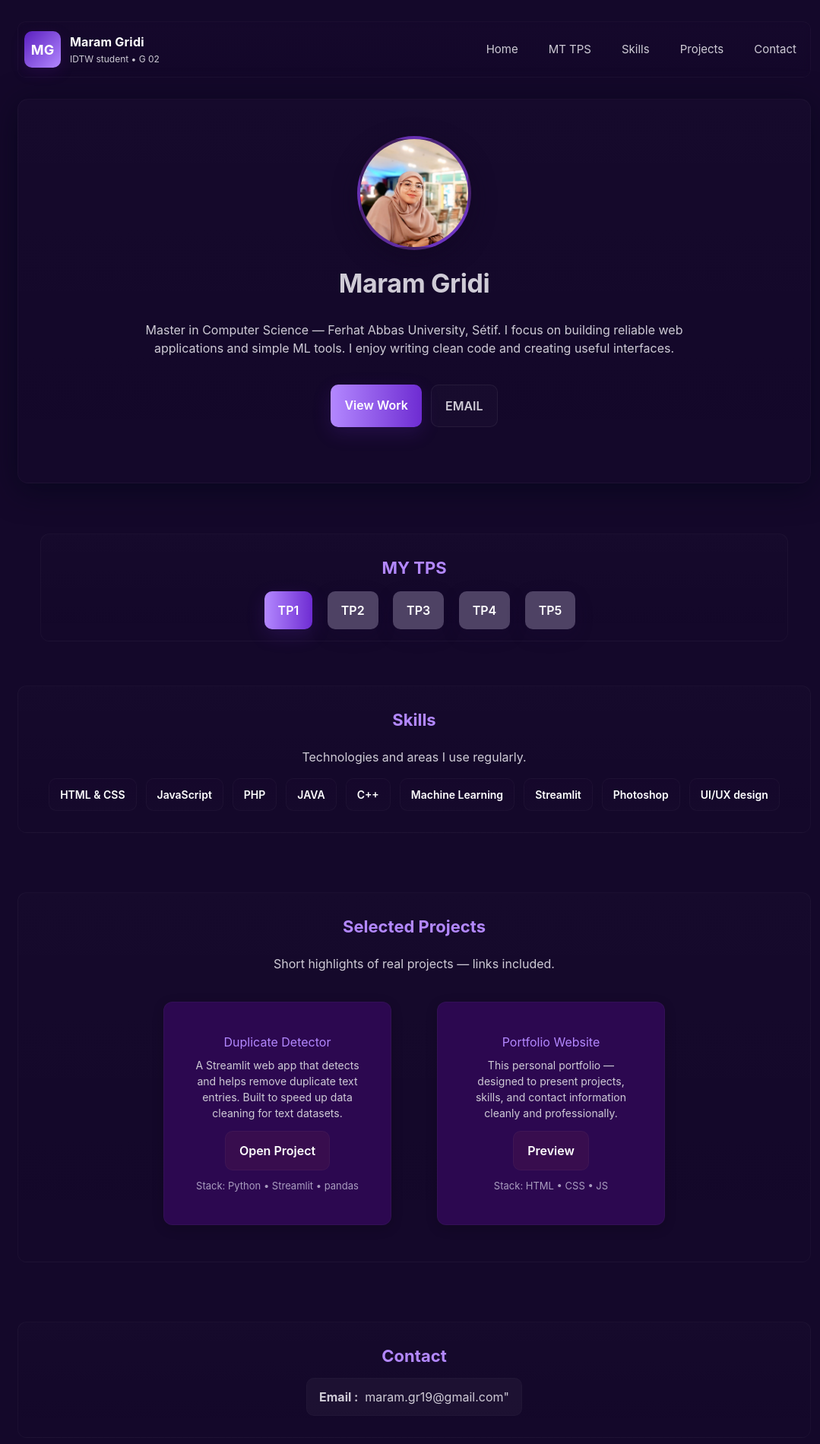
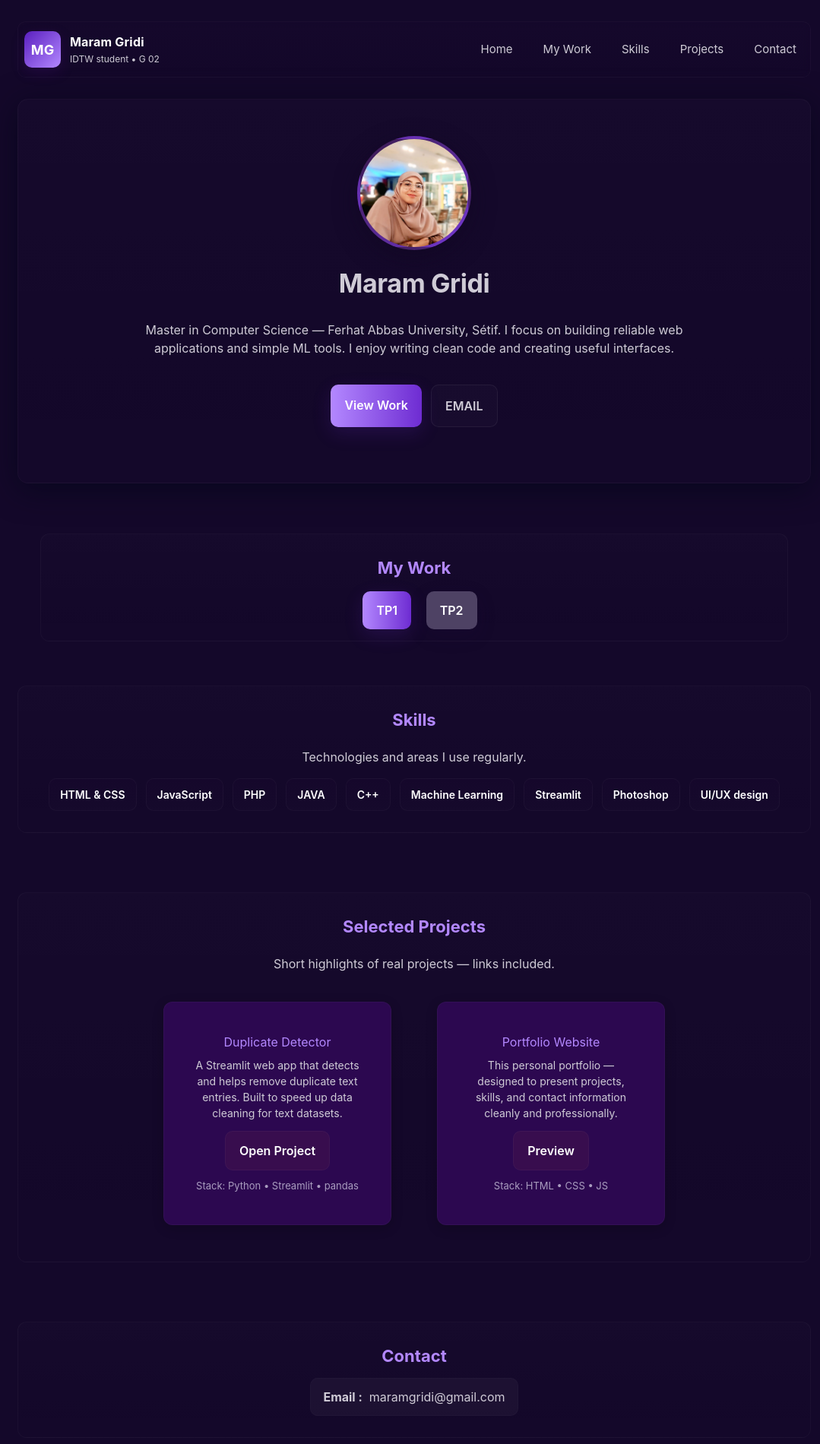
Before and after one commit to MaramGr19/portfolio, a plain HTML site: page index.html in a window 1280 px wide. Shown: the top 1900 px of the page at 76% size, without its empty margins (95-1174 px from the left). Drawn offline with Linux system fonts and the light colour scheme.

Commit message:
Update index.html

```diff
--- a/index.html
+++ b/index.html
@@ -279,7 +279,7 @@ margin: 30px;
 
       <div class="nav-links" role="menubar" aria-label="Sections">
         <a href="#hero" role="menuitem">Home</a>
-        <a href="#TPS" role="menuitem">MT TPS</a>
+        <a href="#TPS" role="menuitem">My Work</a>
         <a href="#skills" role="menuitem">Skills</a>
         <a href="#projects" role="menuitem">Projects</a>
         <a href="#contact" role="menuitem">Contact</a>
@@ -298,7 +298,7 @@ margin: 30px;
 
       <div class="ctas">
         <a class="btn btn-primary" href="#TPS">View Work</a>
-        <a class="btn btn-outline" href="mailto:maramgridi@gmail.com">EMAIL</a>
+        <a class="btn btn-outline" href="#email">EMAIL</a>
       </div>
       <div class="divider" aria-hidden="true"></div>
     </header>
@@ -308,16 +308,13 @@ margin: 30px;
       <!-- ABOUT -->
       <section id="TPS" class="panel reveal">
         <div class="section-head">
-          <h2>MY TPS</h2>
+          <h2>My Work</h2>
        <div class="ctas" style="margin-top: 15px;">
         <a style=" background: linear-gradient(90deg,var(--accent), #6e2cd2); color:#fff; border: none; box-shadow:0 8px 24px rgba(110,44,210,0.18);
     text-decoration: none; margin-left: 15px;
 "class="btn" href="https://drive.google.com/file/d/1612mWgUy20r-XAm9h_ZPFBPr69xp_Apl/view?usp=drive_link">TP1</a>
-        <a class="btn tp" href="#TPS">TP2</a>
-        <a class="btn tp" href="#TPS">TP3</a>
-        <a class="btn tp" href="#TPS">TP4</a>
-        <a class="btn tp" href="#TPS">TP5</a>
-      </div>
+        <a class="btn tp" href="https://drive.google.com/drive/folders/135FtUuX1c-KrYcnV61qrAsyoywH52V99?usp=drive_link">TP2</a>
+
         </div>
       </section>
 
@@ -375,7 +372,7 @@ margin: 30px;
         </div>
 
         <div class="contact-grid" >
-          <div class="contact-item"><strong >Email : </strong><a style=" text-decoration: none; margin-left: 5px;" href="mailto:maram.gr19@gmail.com">maram.gr19@gmail.com"</a></div>
+          <div class="contact-item" id="email"><strong >Email : </strong><a style=" text-decoration: none; margin-left: 5px;" href="mailto:maram.gr19@gmail.com">maramgridi@gmail.com</a></div>
 
       </section>
 
```
